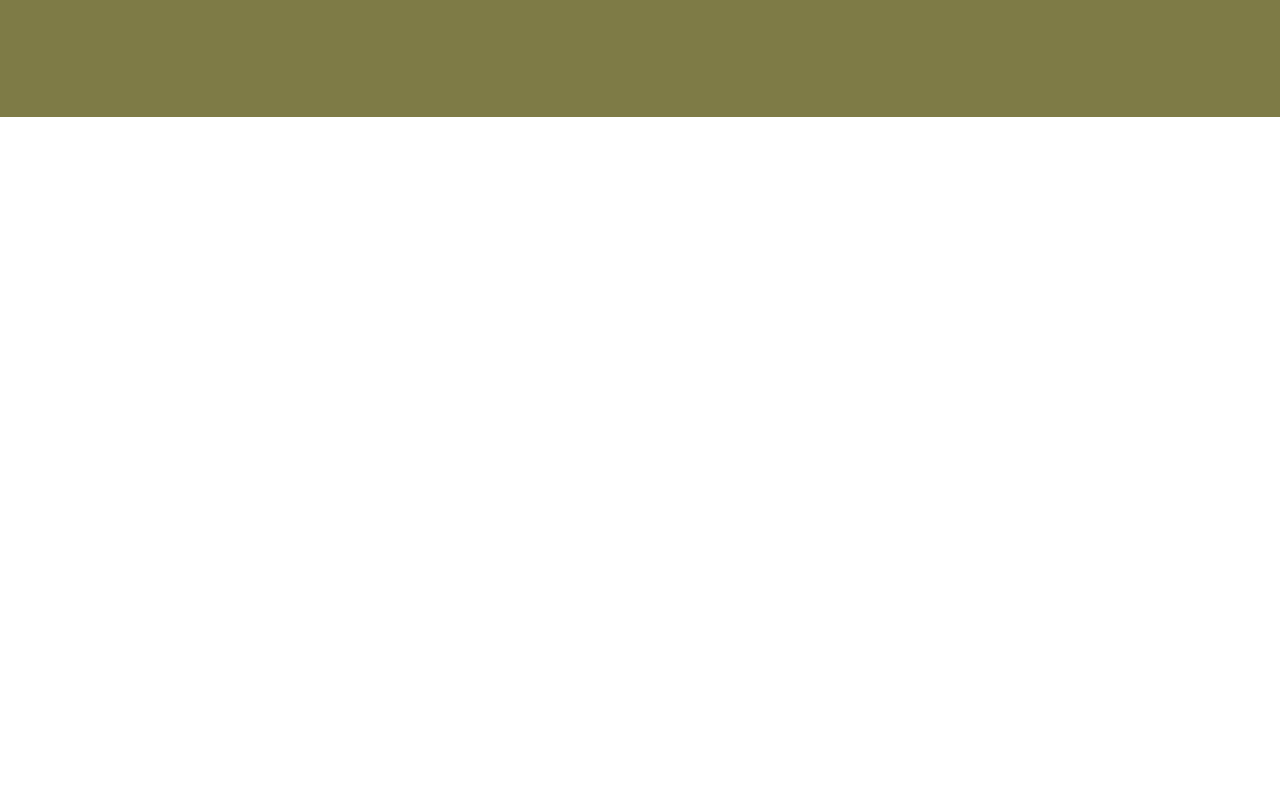
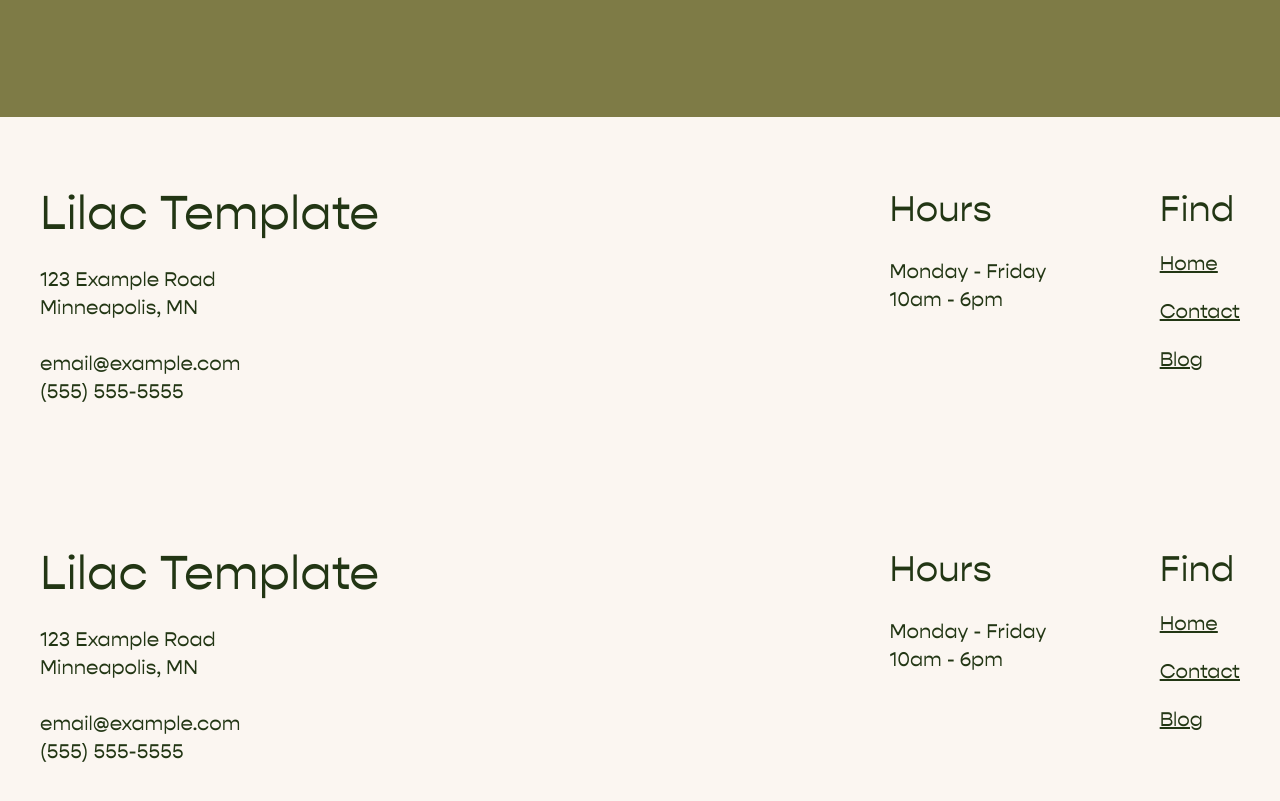
Before and after one commit to Swayam226/therapist-profile, a Next.js app: page / in a window 1280 px wide. Shown: the part 5883-6684 px from the top of the page. Before the commit the page ends 6000 px from the top, so only its background shows below. Built offline with nearby package versions, Linux system fonts and the light colour scheme.

Commit message:
contacts section done

```diff
--- a/app/layout.js
+++ b/app/layout.js
@@ -1,6 +1,7 @@
 import "./globals.css";
 import Header from "@/components/header";
 import localFont from "next/font/local";
+import Footer from "@/components/footer";
 
 
 export const metadata = {
@@ -36,6 +37,7 @@ export default function RootLayout({ children }) {
       >
         <Header />
         {children}
+        <Footer />
       </body>
     </html>
   );
--- a/app/page.js
+++ b/app/page.js
@@ -3,6 +3,7 @@
 import Image from "next/image";
 import Faq from "@/components/Faq";
 import ProfBackground from "@/components/ProfBackground";
+import Link from "next/link";
 
 export const metadata = {
   title: "Therapy in Minneapolis | Live Your Life in Full Bloom",
@@ -185,6 +186,31 @@ export default function Home() {
           Contact me to book your first session. I look forward to starting this therapeutic journey with you.</p>
         <button className="bg-transparent w-52 border border-white/80 h-12 text-center flex items-center justify-center tracking-wide transition-colors duration-500 ease-in-out text-sm font-medium hover:bg-[#e5e0da] hover:text-[#7e7b46] cursor-pointer">GET IN TOUCH</button>
       </section>
+
+      <section className="w-full h-90 bg-[#fbf6f1] text-[#223614] flex flex-row justify-between items-center">
+        <div className="flex flex-col gap-7 justify-center items-start px-10">
+          <h1 className="text-5xl">
+            Lilac Template
+          </h1>
+          <p className="text-xl max-w-60">123 Example Road
+            Minneapolis, MN
+          </p>
+          <p className="text-xl max-w-60">email@example.com
+            (555) 555-5555</p>
+        </div>
+        <div className="flex flex-col justify-start h-54 gap-7 pl-100">
+          <h1 className="text-4xl">Hours</h1>
+          <span className="text-xl max-w-40">Monday - Friday 10am - 6pm</span>
+        </div>
+
+        <div className="flex flex-col gap-5 px-10 h-54">
+          <h1 className="text-4xl">Find</h1>
+          <Link href="/" className="text-xl underline">Home</Link>
+          <Link href="/contact" className="text-xl underline">Contact</Link>
+          <Link href="/blog" className="text-xl underline">Blog</Link>
+        </div>
+
+      </section >
     </main >
   );
 }
--- a/components/footer.js
+++ b/components/footer.js
@@ -0,0 +1,30 @@
+import Link from "next/link";
+
+export default function Footer() {
+    return (
+        <section className="w-full h-90 bg-[#fbf6f1] text-[#223614] flex flex-row justify-between items-center">
+            <div className="flex flex-col gap-7 justify-center items-start px-10">
+                <h1 className="text-5xl">
+                    Lilac Template
+                </h1>
+                <p className="text-xl max-w-60">123 Example Road
+                    Minneapolis, MN
+                </p>
+                <p className="text-xl max-w-60">email@example.com
+                    (555) 555-5555</p>
+            </div>
+            <div className="flex flex-col justify-start h-54 gap-7 pl-100">
+                <h1 className="text-4xl">Hours</h1>
+                <span className="text-xl max-w-40">Monday - Friday 10am - 6pm</span>
+            </div>
+
+            <div className="flex flex-col gap-5 px-10 h-54">
+                <h1 className="text-4xl">Find</h1>
+                <Link href="/" className="text-xl underline">Home</Link>
+                <Link href="/contact" className="text-xl underline">Contact</Link>
+                <Link href="/blog" className="text-xl underline">Blog</Link>
+            </div>
+
+        </section >
+    )
+}
```
